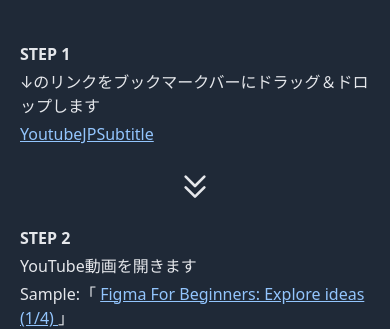
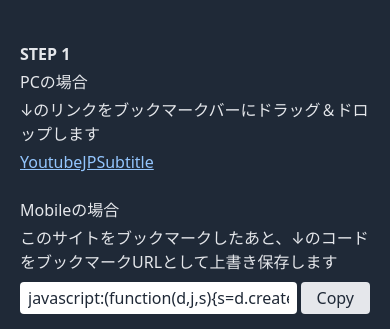
Before and after one commit to hilotter/youtube_jp_subtitle, a website: page index.html in a window 390 px wide. Shown: the part 523-852 px from the top of the page. Drawn offline with nearby package versions, Linux system fonts and the light colour scheme.

Commit message:
add mobile step

```diff
--- a/index.html
+++ b/index.html
@@ -60,6 +60,7 @@
                 <div class="py-6">
                   <div>
                     <h2 class="font-bold">STEP 1</h2>
+                    <p class="mt-1">PCの場合</p>
                     <p class="mt-1">↓のリンクをブックマークバーにドラッグ＆ドロップします</p>
                     <p class="mt-1">
                       <a
@@ -68,6 +69,21 @@
                       >
                         YoutubeJPSubtitle
                       </a>
+                    </p>
+                    <p class="mt-6">Mobileの場合</p>
+                    <p class="mt-1">
+                      このサイトをブックマークしたあと、↓のコードをブックマークURLとして上書き保存します
+                    </p>
+                    <p class="flex mt-2">
+                      <input
+                        id="bookmarkletCode"
+                        type="text"
+                        class="w-full px-2 py-1 text-gray-800 rounded focus:outline-none"
+                        value="javascript:(function(d,j,s){s=d.createElement('script');s.src=j;d.body.appendChild(s);})(document,'https://hilotter.github.io/youtube_jp_subtitle/bookmarklet/subtitle.js');"
+                      />
+                      <button class="px-4 ml-1 text-gray-800 bg-gray-200 rounded" onclick="copyToClipBoard()">
+                        Copy
+                      </button>
                     </p>
                   </div>
                 </div>
@@ -223,6 +239,13 @@
       </main>
     </div>
 
+    <script type="text/javascript">
+      const copyToClipBoard = () => {
+        let textarea = document.getElementById("bookmarkletCode");
+        textarea.select();
+        document.execCommand("copy");
+      };
+    </script>
     <script src="https://platform.twitter.com/widgets.js" charset="utf-8"></script>
   </body>
 </html>
```
